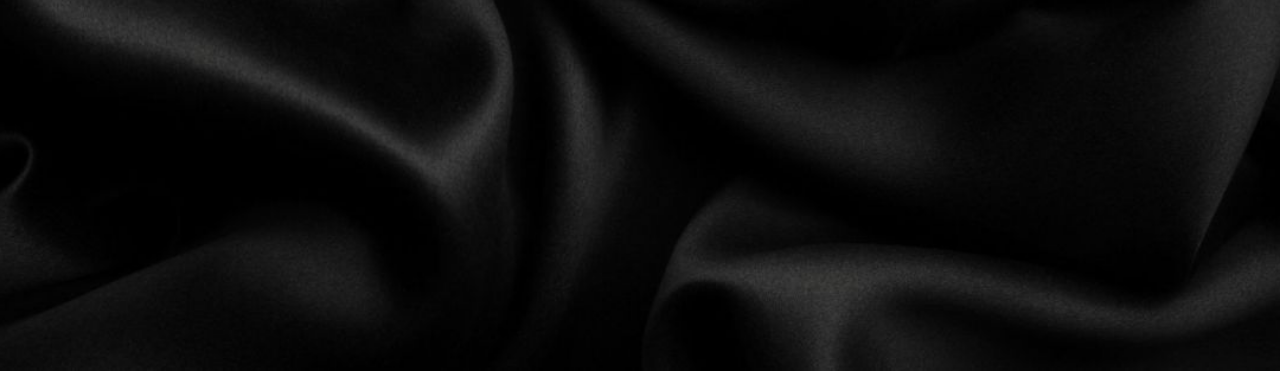
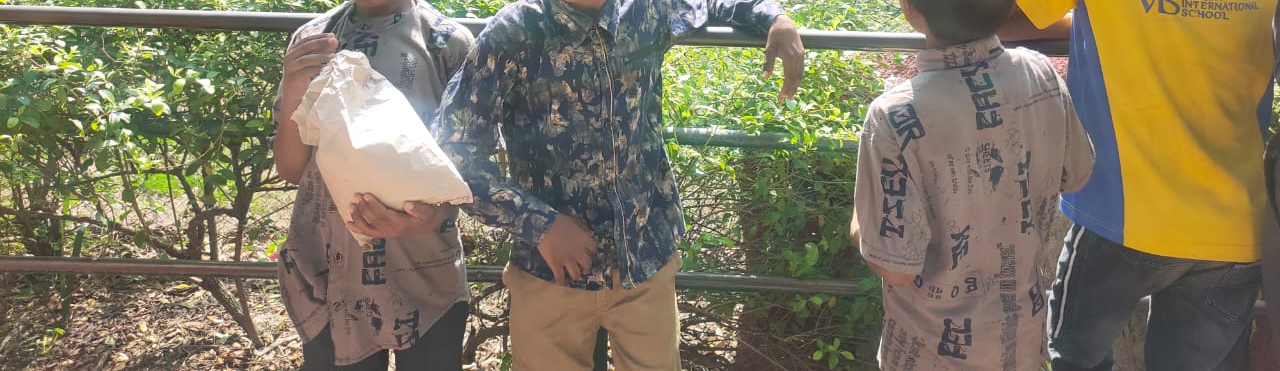
Before and after one commit to mahaboob1001/khadharportpolio, a plain HTML site: page index.html in a window 1280 px wide. Shown: the part 429-800 px from the top of the page. Drawn offline with Linux system fonts and the light colour scheme.

Commit message:
Update style.css

```diff
--- a/style.css
+++ b/style.css
@@ -14,7 +14,7 @@ body{
 #header{
     width: 100%;
     height: 100vh;
-    background-image: url(black-color-some-history-and-trends.jpg);
+    background-image: url(khadhar.jpg);
     /* background-image: url(/chotu.jpeg); */
     background-size:cover;
     background-position: center;
```
